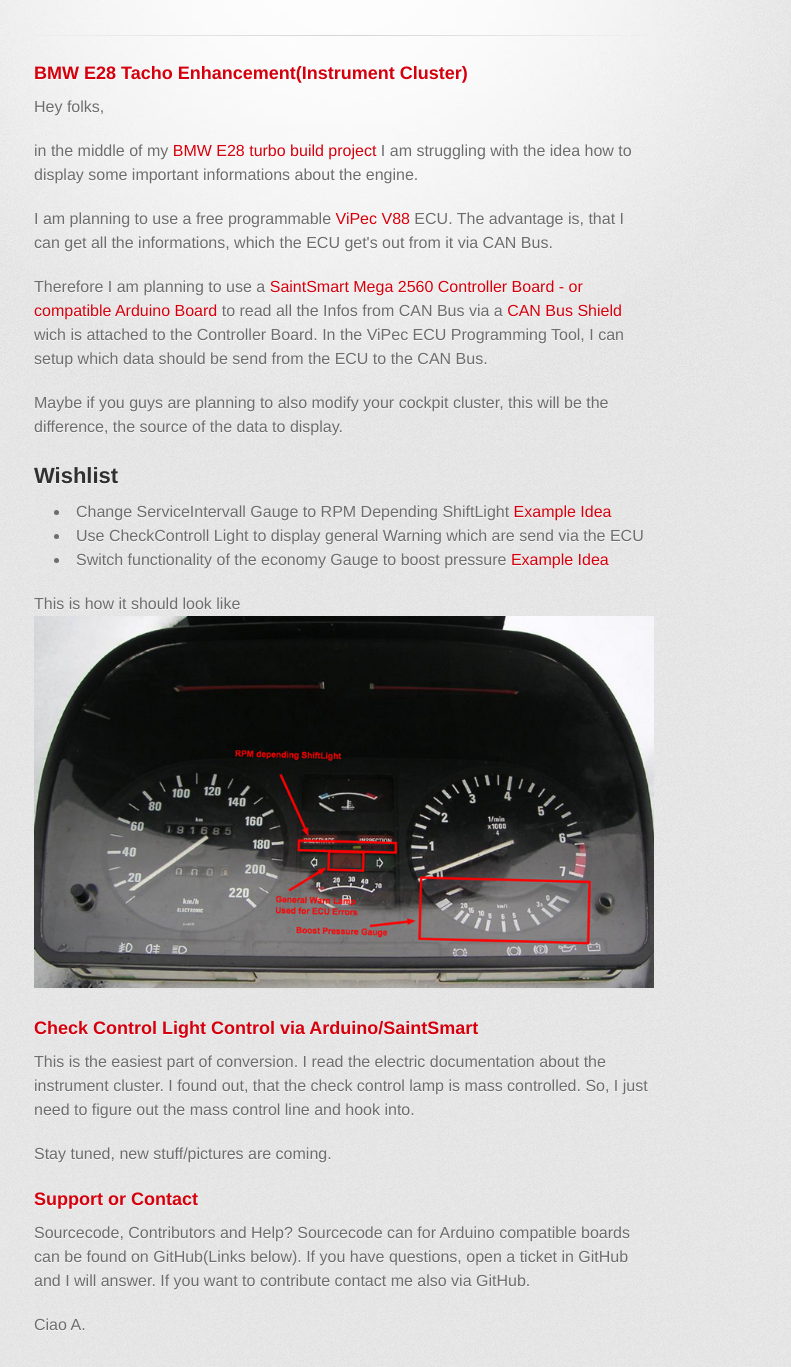
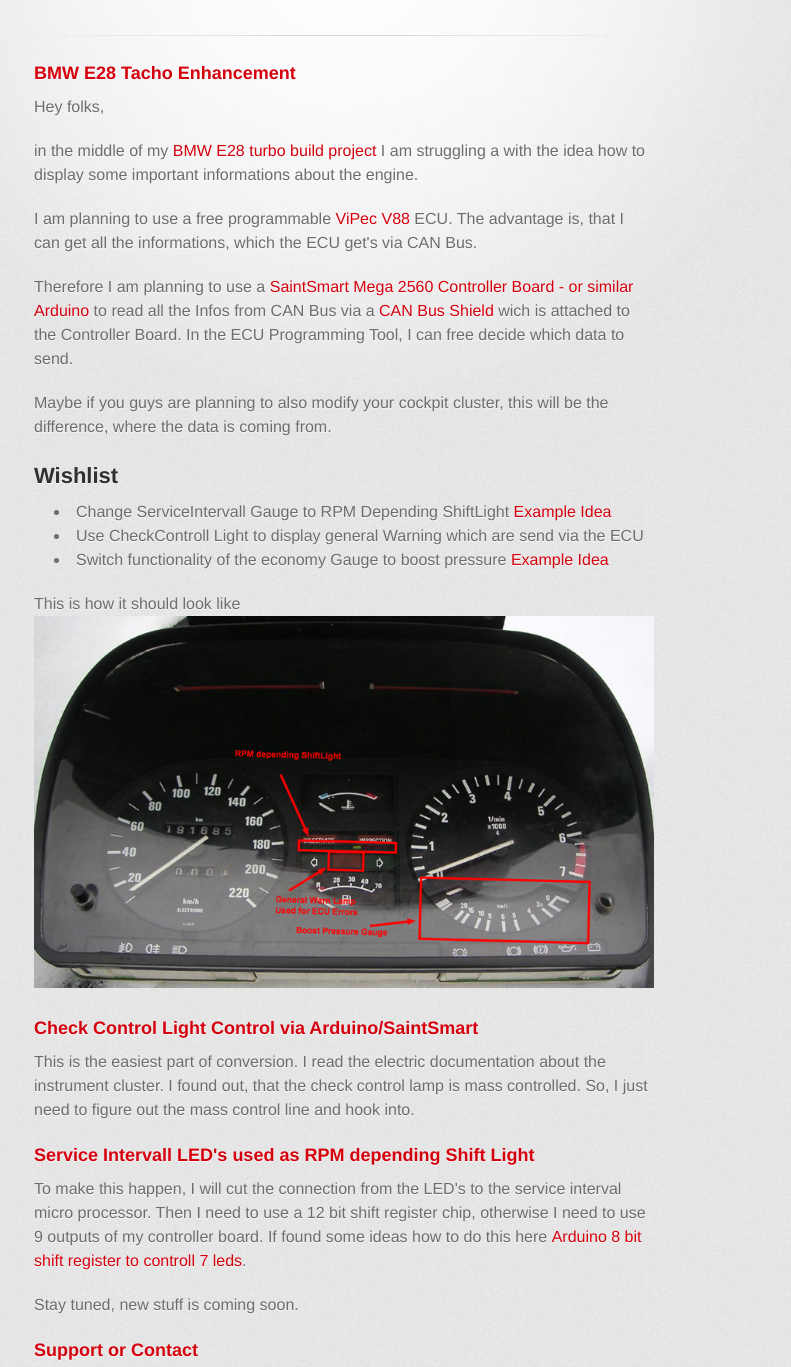
Before and after one commit to armine28/e28_tacho_enhancement, a plain HTML site: page index.html in a window 1280 px wide. Shown: the part 180-1547 px from the top of the page, without its empty margins (296-1087 px from the left). Drawn offline with Linux system fonts and the light colour scheme; a web font is replaced by a local one.

```diff
--- a/index.html
+++ b/index.html
@@ -32,17 +32,17 @@
 
         <section id="main_content">
           <h3>
-<a id="bmw-e28-tacho-enhancement" class="anchor" href="#bmw-e28-tacho-enhancement" aria-hidden="true"><span class="octicon octicon-link"></span></a>BMW E28 Tacho Enhancement(Instrument Cluster)</h3>
+<a id="bmw-e28-tacho-enhancement" class="anchor" href="#bmw-e28-tacho-enhancement" aria-hidden="true"><span class="octicon octicon-link"></span></a>BMW E28 Tacho Enhancement</h3>
 
 <p>Hey folks, </p>
 
-<p>in the middle of my <a href="http://www.bmw-syndikat.de/bmwsyndikatfotos/topic41254_E28_535i_vom_haesslichen_Entlein_zum_stolzen_Schwan_Fotostories_weiterer_BMW_Modelle.html">BMW E28 turbo build project</a> I am struggling with the idea how to display some important informations about the engine.</p>
+<p>in the middle of my <a href="http://www.bmw-syndikat.de/bmwsyndikatfotos/topic41254_E28_535i_vom_haesslichen_Entlein_zum_stolzen_Schwan_Fotostories_weiterer_BMW_Modelle.html">BMW E28 turbo build project</a> I am struggling a with the idea how to display some important informations about the engine.</p>
 
-<p>I am planning to use a free programmable <a href="http://www.vi-pec.com/ecus/v88">ViPec V88</a> ECU. The advantage is, that I can get all the informations, which the ECU get's out from it via CAN Bus.</p>
+<p>I am planning to use a free programmable <a href="http://www.vi-pec.com/ecus/v88">ViPec V88</a> ECU. The advantage is, that I can get all the informations, which the ECU get's via CAN Bus.</p>
 
-<p>Therefore I am planning to use a <a href="http://www.sainsmart.com/sainsmart-mega2560-development-board-for-arduino.html">SaintSmart Mega 2560 Controller Board - or compatible Arduino Board</a> to read all the Infos from CAN Bus via a <a href="http://www.seeedstudio.com/wiki/CAN-BUS_Shield">CAN Bus Shield</a> wich is attached to the Controller Board. In the ViPec ECU Programming Tool, I can setup which data should be send from the ECU to the CAN Bus. </p>
+<p>Therefore I am planning to use a <a href="http://www.sainsmart.com/sainsmart-mega2560-development-board-for-arduino.html">SaintSmart Mega 2560 Controller Board - or similar Arduino</a> to read all the Infos from CAN Bus via a <a href="http://www.seeedstudio.com/wiki/CAN-BUS_Shield">CAN Bus Shield</a> wich is attached to the Controller Board. In the ECU Programming Tool, I can free decide which data to send. </p>
 
-<p>Maybe if you guys are planning to also modify your cockpit cluster, this will be the difference, the source of the data to display.</p>
+<p>Maybe if you guys are planning to also modify your cockpit cluster, this will be the difference, where the data is coming from.</p>
 
 <h2>
 <a id="wishlist" class="anchor" href="#wishlist" aria-hidden="true"><span class="octicon octicon-link"></span></a>Wishlist</h2>
@@ -56,7 +56,7 @@
 </ul>
 
 <p>This is how it should look like
-<img src="images/e28-kombi.jpg" alt="e28 modified instrument cluster"></p>
+<img src="images/e28-kombi.jpg" alt="e28 kombi"></p>
 
 <h3>
 <a id="check-control-light-control-via-arduinosaintsmart" class="anchor" href="#check-control-light-control-via-arduinosaintsmart" aria-hidden="true"><span class="octicon octicon-link"></span></a>Check Control Light Control via Arduino/SaintSmart</h3>
@@ -64,7 +64,14 @@
 <p>This is the easiest part of conversion. I read the electric documentation about the instrument cluster.
 I found out, that the check control lamp is mass controlled. So, I just need to figure out the mass control line and hook into.</p>
 
-<p>Stay tuned, new stuff/pictures are coming.</p>
+<h3>
+<a id="service-intervall-leds-used-as-rpm-depending-shift-light" class="anchor" href="#service-intervall-leds-used-as-rpm-depending-shift-light" aria-hidden="true"><span class="octicon octicon-link"></span></a>Service Intervall LED's used as RPM depending Shift Light</h3>
+
+<p>To make this happen, I will cut the connection from the LED's to the service interval micro processor.
+Then I need to use a 12 bit shift register chip, otherwise I need to use 9 outputs of my controller board.
+If found some ideas how to do this here <a href="http://blog.rastating.com/using-a-74hc595-shift-register-with-an-arduino-uno/">Arduino 8 bit shift register to controll 7 leds</a>.</p>
+
+<p>Stay tuned, new stuff is coming soon.</p>
 
 <h3>
 <a id="support-or-contact" class="anchor" href="#support-or-contact" aria-hidden="true"><span class="octicon octicon-link"></span></a>Support or Contact</h3>
```
Also changed, not shown: params.json (+1 -1 lines).
